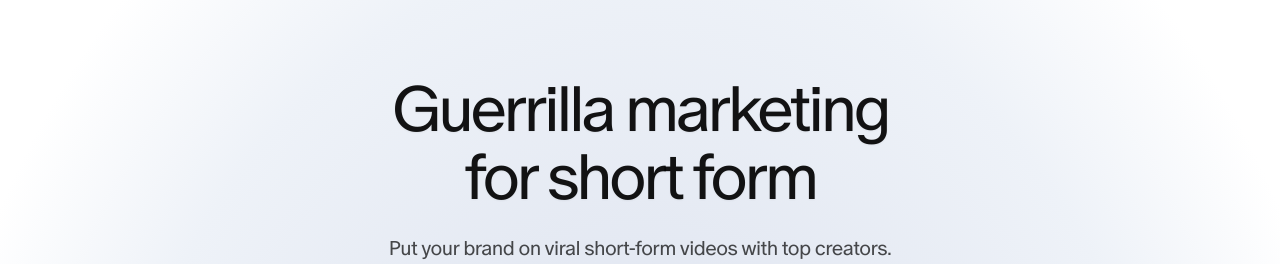
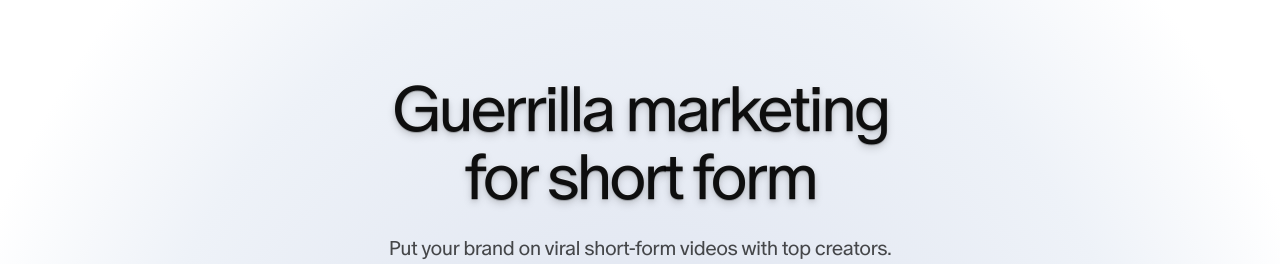
Before and after one commit to joe-whitehouse/viewmark-waitlist, a Next.js app: page / in a window 1280 px wide. Shown: the part 169-433 px from the top of the page. Built offline with nearby package versions, Linux system fonts and the light colour scheme; a web font is replaced by a local one.

Commit message:
Add 3D text shadow effect to header text with layered shadows and highlight/lowlight

```diff
--- a/app/globals.css
+++ b/app/globals.css
@@ -224,12 +224,22 @@ body {
 
 .headline-primary {
   color: var(--primary-text);
-  text-shadow: 0px 1px 2px rgba(0, 0, 0, 0.05);
+  text-shadow:
+    0px 1px 2px rgba(0, 0, 0, 0.05),
+    0px 2px 4px rgba(0, 0, 0, 0.1),
+    0px 4px 8px rgba(0, 0, 0, 0.15),
+    0px -1px 0px rgba(255, 255, 255, 0.4),
+    0px 1px 0px rgba(0, 0, 0, 0.2);
 }
 
 .headline-secondary {
   color: var(--primary-text);
-  text-shadow: 0px 1px 2px rgba(0, 0, 0, 0.05);
+  text-shadow:
+    0px 1px 2px rgba(0, 0, 0, 0.05),
+    0px 2px 4px rgba(0, 0, 0, 0.1),
+    0px 4px 8px rgba(0, 0, 0, 0.15),
+    0px -1px 0px rgba(255, 255, 255, 0.4),
+    0px 1px 0px rgba(0, 0, 0, 0.2);
 }
 
 /* Subheader */
```
